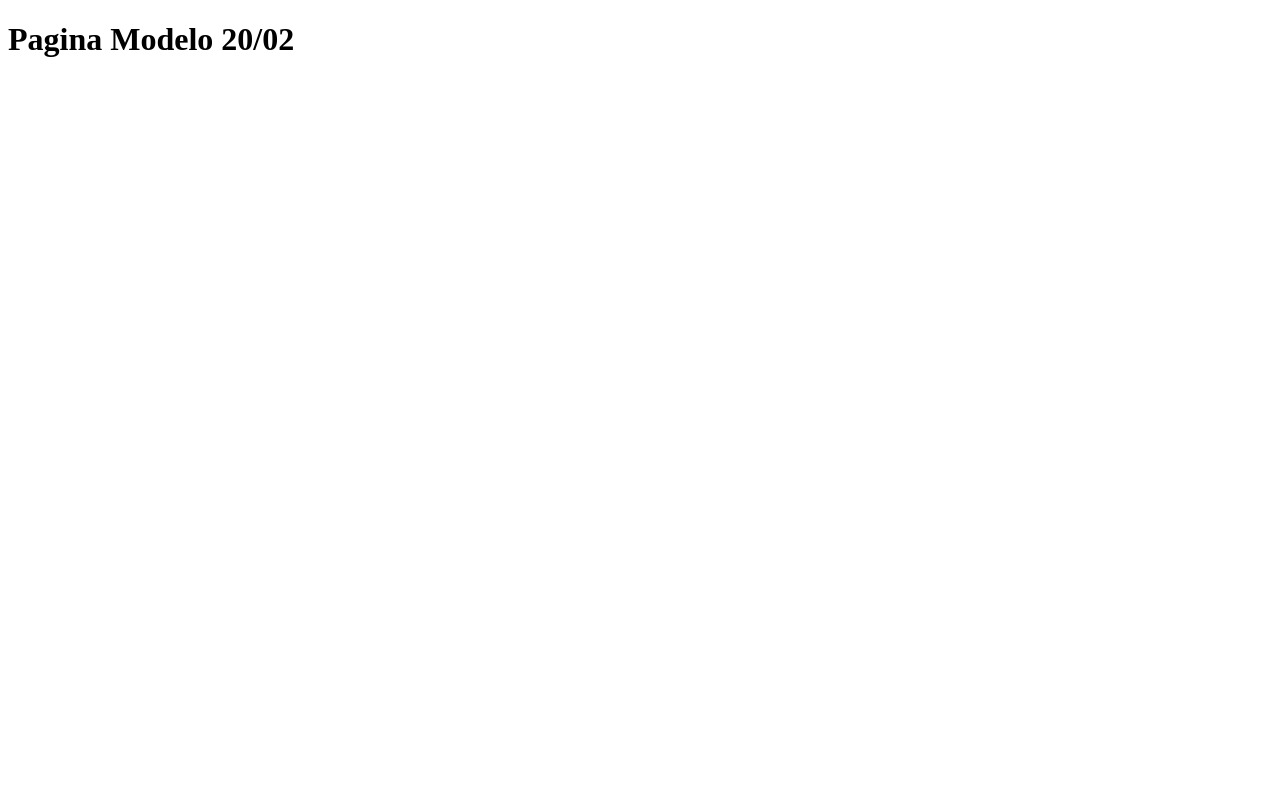
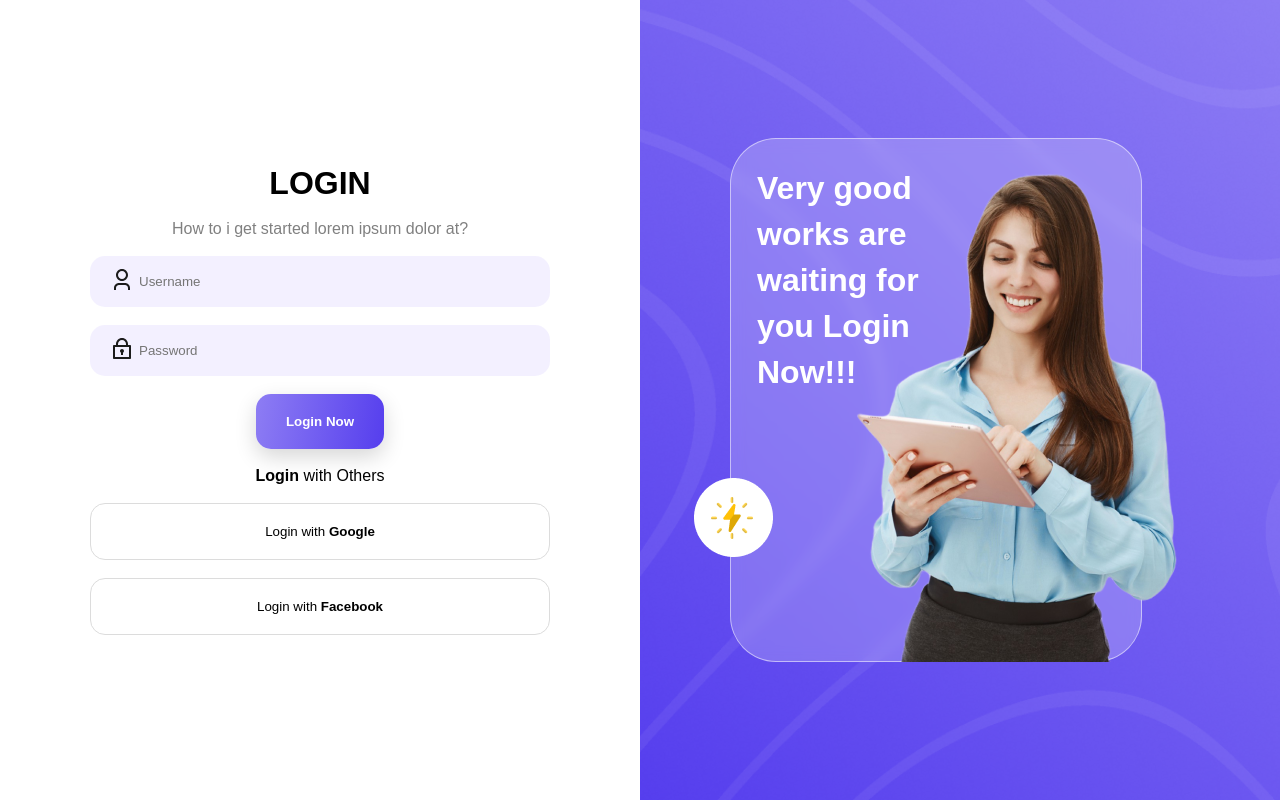
Before and after one commit to luzardoSENAI/Pag20, a plain HTML site: page index.html in a window 1280 px wide. Drawn offline with Linux system fonts and the light colour scheme.

Commit message:
Commit 01

```diff
--- a/index.html
+++ b/index.html
@@ -1,11 +1,45 @@
 <!DOCTYPE html>
 <html lang="en">
 <head>
-    <meta charset="UTF-8">
-    <meta name="viewport" content="width=device-width, initial-scale=1.0">
-    <title>Modelo 20/02/2024</title>
+  <meta charset="UTF-8">
+  <meta name="viewport" content="width=device-width, initial-scale=1.0">
+  <title>Página de Login</title>
+  <link rel="stylesheet" href="style.css">
 </head>
 <body>
-    <h1>   Pagina Modelo 20/02 </h1>
+  <div class="d-flex container">
+    <!-- Box Left -->
+    <div class="d-flex container-box container-login-left">
+      <h1 class="text-uppercase login-title">Login</h1>
+      <p class="login-description">How to i get started lorem ipsum dolor at?</p>
+      <div class="d-flex row-flex">
+        <div class="row-icon">
+          <img src="/user.svg" alt="">
+        </div>
+        <input type="text" class="input radius-right" placeholder="Username" name="login">
+      </div>
+      <div class="d-flex row-flex">
+        <div class="row-icon">
+          <img src="/cadeado.svg" alt="">
+        </div>
+        <input type="password" class="input radius-right" placeholder="Password" name="password">
+      </div>
+      <div><button type="button" class="btn-login font-weight radius-default no-border">Login Now</button></div>
+      <div><strong>Login</strong> with Others</div>
+      <div><button class="btn-others btn-block">Login with <strong>Google</strong></button></div>
+      <div><button class="btn-others btn-block">Login with <strong>Facebook</strong> </button></div>
+    </div>
+    <!-- Box Right -->
+    <div class="container-box container-login-right">
+      <div class="page-content-right position-static">
+        <div class="rectangle">
+          <img src="ellipse.png" class="img-ellipse" alt="">
+          <img src="women.png" class="img-women" alt="">
+          <img src="thunderbolt.png" class="img-thunderbolt" alt="">
+          <p>Very good works are waiting for you Login Now!!!</p>
+        </div>
+      </div>
+    </div>
+  </div>
 </body>
 </html>
--- a/style.css
+++ b/style.css
@@ -1,4 +1,171 @@
-h1{
+:root {
+  --color-white: white;
+  --radius-default: 15px;
 
-    color:aqua
+  --space-default: 15px;
+  --space-large: 18px;
+  --space-largex: 20px;
+
+  --font-small: 13px;
+  --font-base: 16px;
+  --font-large: 32px;
 }
+
+* {
+  padding: 0;
+  margin: 0;
+  box-sizing: border-box;
+}
+
+body {
+  font-family: Arial, Helvetica, sans-serif;
+  font-size: var(--font-base);
+  background-color: var(--color-white);
+}
+
+/* Input Components */
+
+.input {
+  border: transparent;
+  padding: 18px 18px 18px 5px;
+  background: rgba(240, 237, 255, 0.80);
+  width: 100%;
+}
+.input:focus {
+  outline: none;
+}
+
+/* End Input Components */
+
+.container {
+  height: 100vh;
+}
+.container-box {
+  flex: 1;
+  padding: var(--space-largex) 90px;
+}
+
+.container-login-left {
+  flex-direction: column;
+  text-align: center;
+  align-self: center;
+  gap: var(--space-large);
+  width: 100px;
+}
+
+.container-login-left .login-title {
+  font-size: var(--font-large);
+}
+
+.container-login-left .login-description {
+  color: gray;
+  font-size: var(--font-base);
+}
+
+.container-login-left .btn-login {
+  padding: var(--space-largex) 30px;
+  color: var(--color-white);
+  background: linear-gradient(100deg, #9181F4 -5.85%, #5038ED 109.55%);
+  box-shadow: 0px 8px 21px 0px rgba(0, 0, 0, 0.16);
+}
+.container-login-left .btn-others {
+  border: 1px solid #dcdcdc;
+  padding: var(--space-largex) 40px;
+  border-radius: var(--radius-default);
+  color: black;
+  background-color: var(--color-white);
+}
+
+/* == Container Right == */
+
+.container-login-right {
+  background-image: url('bg-right.png');
+  background-position: center center;
+  background-repeat: no-repeat;
+  background-size: cover;
+}
+.rectangle {
+  position: absolute;
+  top: 50%;
+  transform: translateY(-50%);
+  width: 412px;
+  height: 524px;
+  border-radius: 46px;
+  border: 1px solid rgba(255, 255, 255, 0.52);
+  background: rgba(255, 255, 255, 0.21);
+  backdrop-filter: blur(6.800000190734863px);
+  padding: 26px;
+}
+.rectangle p {
+  color: #FFF;
+  font-size: var(--font-large);
+  font-style: normal;
+  font-weight: 700;
+  line-height: 46px;
+  width: 200px;
+}
+
+.rectangle .img-women {
+  position: absolute;
+  right: -26.5%;
+  top: -0.1%;
+}
+
+.rectangle .img-ellipse {
+  position: absolute;
+  left: -9%;
+  top: 65%;
+}
+
+.rectangle .img-thunderbolt {
+  position: absolute;
+  left: -4.8%;
+  top: 68.5%;
+}
+
+/* == Utils == */
+
+.d-flex {
+  display: flex;
+}
+.text-uppercase {
+  text-transform: uppercase !important;
+}
+.font-weight {
+  font-weight: bold !important;
+}
+
+.radius-default {
+  border-radius: var(--radius-default) !important;
+}
+
+.no-border {
+  border: none;
+}
+
+.position-static {
+ position: static !important;
+}
+
+.btn-block {
+  width: 100%;
+}
+
+.row-flex {
+  justify-content: center;
+  align-items: center;
+}
+
+.row-icon {
+  border: transparent;
+  padding: 12px 0px 12px 20px;
+  background: rgba(240, 237, 255, 0.80);
+  border-top-left-radius: var(--radius-default);
+  border-bottom-left-radius: var(--radius-default);
+  font-size: var(--font-small);
+}
+
+.radius-right {
+  border-top-right-radius: var(--radius-default);
+  border-bottom-right-radius: var(--radius-default);
+}
```
Also changed, not shown: bg-right.png (added), cadeado.svg (added), ellipse.png (added), thunderbolt.png (added), user.svg (added), women.png (added), 2 other files.
